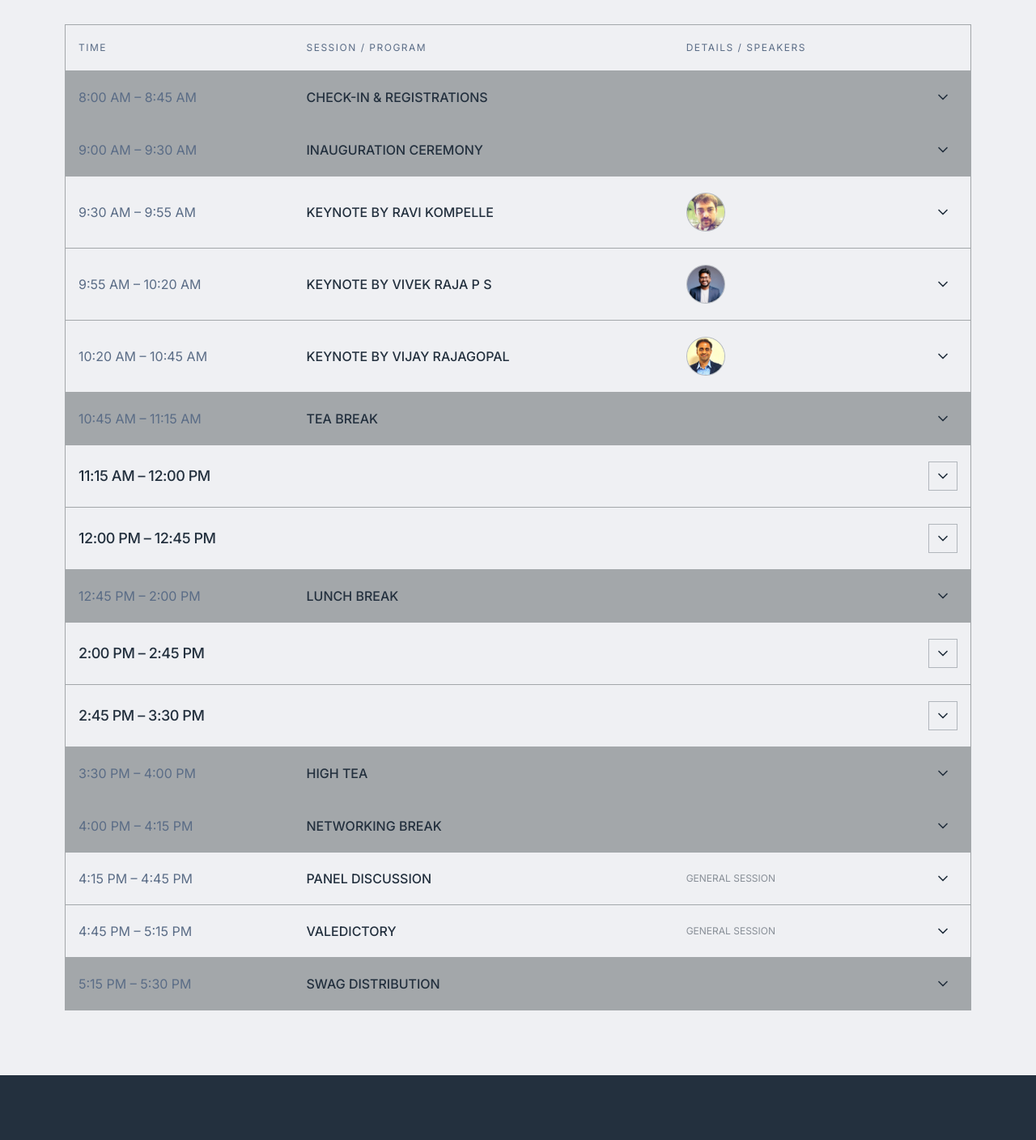
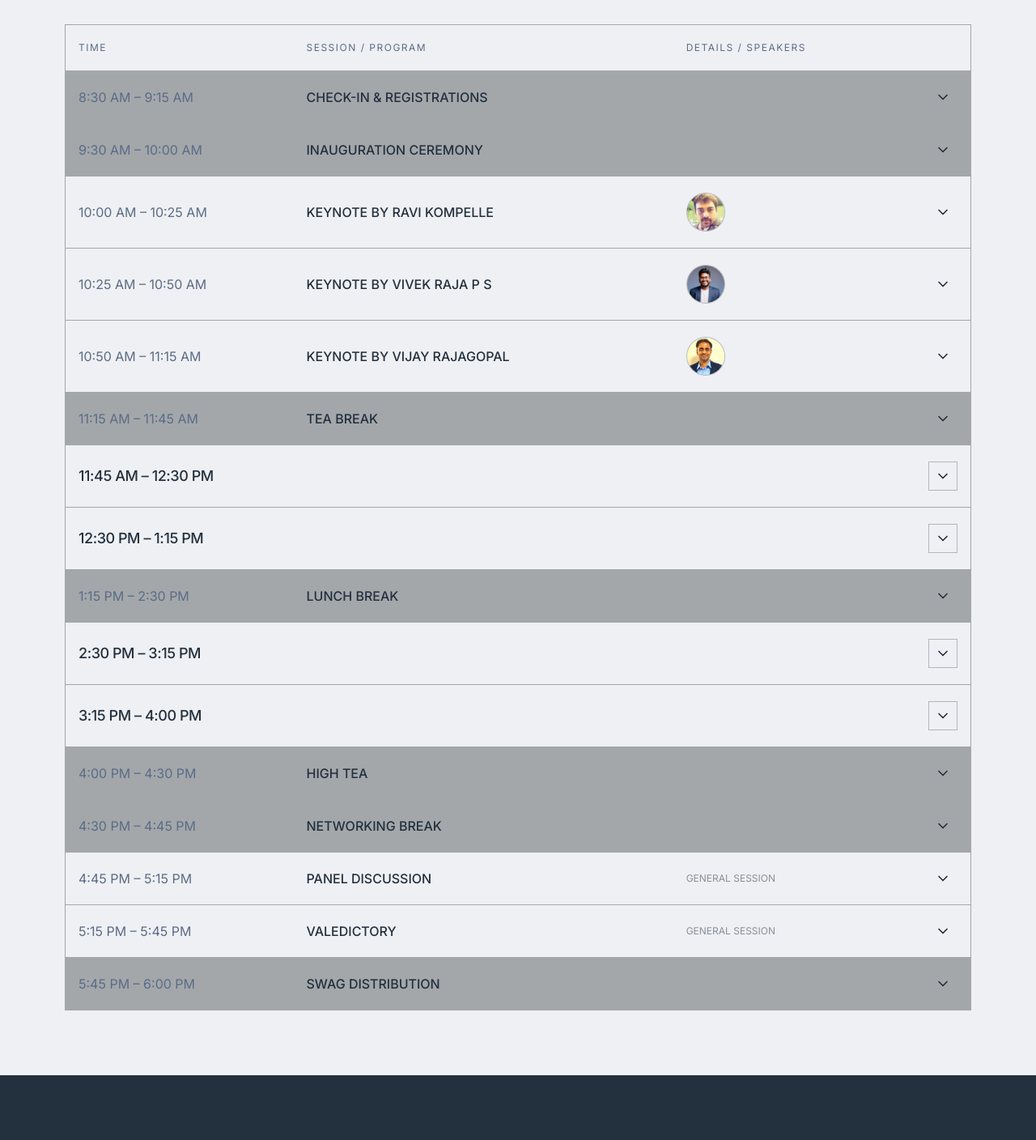
Before and after one commit to Ananyayk288/AWS-VVCE-Mysuru, a Next.js app: page /schedule in a window 1280 px wide. Shown: the part 376-1784 px from the top of the page at 81% size. Built offline with nearby package versions, Linux system fonts and the light colour scheme.

Commit message:
Update event schedule timings with 30-minute extension

```diff
--- a/src/components/AgendaSection.tsx
+++ b/src/components/AgendaSection.tsx
@@ -44,10 +44,10 @@ export const AgendaSection: React.FC<AgendaSectionProps> = ({ onOpenSchedule })
 
   // Each accordion time slot expands/collapses independently; all collapsed initially
   const [openSlots, setOpenSlots] = useState<Record<string, boolean>>({
-    'slot-1115': false,
-    'slot-1200': false,
-    'slot-1400': false,
-    'slot-1445': false,
+    'slot-1145': false,
+    'slot-1230': false,
+    'slot-1430': false,
+    'slot-1515': false,
   });
 
   const toggleSlot = (id: string) => {
@@ -60,8 +60,8 @@ export const AgendaSection: React.FC<AgendaSectionProps> = ({ onOpenSchedule })
   // Exact schedule and authoritative speaker-to-track mapping
   const accordionSlots: AccordionSlot[] = [
     {
-      id: 'slot-1115',
-      time: '11:15 AM – 12:00 PM',
+      id: 'slot-1145',
+      time: '11:45 AM – 12:30 PM',
       sessions: [
         {
           track: 'AI/ML',
@@ -78,8 +78,8 @@ export const AgendaSection: React.FC<AgendaSectionProps> = ({ onOpenSchedule })
       ],
     },
     {
-      id: 'slot-1200',
-      time: '12:00 PM – 12:45 PM',
+      id: 'slot-1230',
+      time: '12:30 PM – 1:15 PM',
       sessions: [
         {
           track: 'AI/ML',
@@ -96,8 +96,8 @@ export const AgendaSection: React.FC<AgendaSectionProps> = ({ onOpenSchedule })
       ],
     },
     {
-      id: 'slot-1400',
-      time: '2:00 PM – 2:45 PM',
+      id: 'slot-1430',
+      time: '2:30 PM – 3:15 PM',
       sessions: [
         {
           track: 'AI/ML',
@@ -114,8 +114,8 @@ export const AgendaSection: React.FC<AgendaSectionProps> = ({ onOpenSchedule })
       ],
     },
     {
-      id: 'slot-1445',
-      time: '2:45 PM – 3:30 PM',
+      id: 'slot-1515',
+      time: '3:15 PM – 4:00 PM',
       sessions: [
         {
           track: 'AI/ML',
@@ -139,33 +139,33 @@ export const AgendaSection: React.FC<AgendaSectionProps> = ({ onOpenSchedule })
 
   // Schedule items before the accordion sessions
   const morningItems: RegularItem[] = [
-    { time: '8:00 AM – 8:45 AM', title: 'Check-in & Registrations', isBreak: true },
-    { time: '9:00 AM – 9:30 AM', title: 'Inauguration Ceremony', isBreak: true },
+    { time: '8:30 AM – 9:15 AM', title: 'Check-in & Registrations', isBreak: true },
+    { time: '9:30 AM – 10:00 AM', title: 'Inauguration Ceremony', isBreak: true },
     {
-      time: '9:30 AM – 9:55 AM',
+      time: '10:00 AM – 10:25 AM',
       title: 'Keynote by Ravi Kompelle',
       speaker: { name: 'Ravi Kompelle', image: '/speakers/ravi-kompelle.jpg' },
     },
     {
-      time: '9:55 AM – 10:20 AM',
+      time: '10:25 AM – 10:50 AM',
       title: 'Keynote by Vivek\u00A0Raja\u00A0P\u00A0S',
       speaker: { name: 'Vivek\u00A0Raja\u00A0P\u00A0S', image: '/speakers/vivek-raja-hd.jpg' },
     },
     {
-      time: '10:20 AM – 10:45 AM',
+      time: '10:50 AM – 11:15 AM',
       title: 'Keynote by Vijay Rajagopal',
       speaker: { name: 'Vijay Rajagopal', image: '/speakers/vijay-rajagopal.jpg' },
     },
-    { time: '10:45 AM – 11:15 AM', title: 'Tea Break', isBreak: true },
+    { time: '11:15 AM – 11:45 AM', title: 'Tea Break', isBreak: true },
   ];
 
   // Afternoon & evening items after the accordion sessions
   const eveningItems: RegularItem[] = [
-    { time: '3:30 PM – 4:00 PM', title: 'High Tea', isBreak: true },
-    { time: '4:00 PM – 4:15 PM', title: 'Networking Break', isBreak: true },
-    { time: '4:15 PM – 4:45 PM', title: 'Panel Discussion' },
-    { time: '4:45 PM – 5:15 PM', title: 'Valedictory' },
-    { time: '5:15 PM – 5:30 PM', title: 'Swag Distribution', isBreak: true },
+    { time: '4:00 PM – 4:30 PM', title: 'High Tea', isBreak: true },
+    { time: '4:30 PM – 4:45 PM', title: 'Networking Break', isBreak: true },
+    { time: '4:45 PM – 5:15 PM', title: 'Panel Discussion' },
+    { time: '5:15 PM – 5:45 PM', title: 'Valedictory' },
+    { time: '5:45 PM – 6:00 PM', title: 'Swag Distribution', isBreak: true },
   ];
 
   const renderRegularItem = (item: RegularItem, key: string | number) => (
@@ -433,7 +433,7 @@ export const AgendaSection: React.FC<AgendaSectionProps> = ({ onOpenSchedule })
                   SWAG ALERT
                 </span>
                 <span className="font-mono text-[10px] bg-[#23303E] text-[#D1E5CD] group-hover:bg-[#07C2AC] group-hover:text-[#23303E] px-1.5 py-0.5 font-bold transition-colors">
-                  5:15 PM
+                  5:45 PM
                 </span>
               </button>
             </div>
@@ -449,18 +449,18 @@ export const AgendaSection: React.FC<AgendaSectionProps> = ({ onOpenSchedule })
             </ScrollReveal>
           ))}
 
-          {/* Slots 1 and 2 (11:15 AM and 12:00 PM) */}
+          {/* Slots 1 and 2 (11:45 AM and 12:30 PM) */}
           {accordionSlots.slice(0, 2).map((slot, idx) => renderAccordionSlot(slot, idx))}
 
-          {/* Preserved Lunch Break (12:45 PM – 2:00 PM) */}
+          {/* Preserved Lunch Break (1:15 PM – 2:30 PM) */}
           <ScrollReveal variant="fade-up" delay={80}>
             {renderRegularItem(
-              { time: '12:45 PM – 2:00 PM', title: 'Lunch Break', isBreak: true },
+              { time: '1:15 PM – 2:30 PM', title: 'Lunch Break', isBreak: true },
               'lunch-break'
             )}
           </ScrollReveal>
 
-          {/* Slots 3 and 4 (2:00 PM and 2:45 PM) */}
+          {/* Slots 3 and 4 (2:30 PM and 3:15 PM) */}
           {accordionSlots.slice(2, 4).map((slot, idx) => renderAccordionSlot(slot, idx + 2))}
 
           {/* Evening regular items */}
--- a/src/components/SchedulePage.tsx
+++ b/src/components/SchedulePage.tsx
@@ -51,10 +51,10 @@ interface SchedulePageProps {
 export const SchedulePage: React.FC<SchedulePageProps> = ({ onNavigateHome }) => {
   // Independent accordion state — all four time slots collapsed initially
   const [openSlots, setOpenSlots] = useState<Record<string, boolean>>({
-    'slot-1115': false,
-    'slot-1200': false,
-    'slot-1400': false,
-    'slot-1445': false,
+    'slot-1145': false,
+    'slot-1230': false,
+    'slot-1430': false,
+    'slot-1515': false,
   });
 
   // State for simple rows (keynotes, breaks) details toggle
@@ -75,15 +75,15 @@ export const SchedulePage: React.FC<SchedulePageProps> = ({ onNavigateHome }) =>
     {
       kind: 'simple',
       id: 'checkin',
-      time: '8:00 AM – 8:45 AM',
+      time: '8:30 AM – 9:15 AM',
       title: 'Check-in & Registrations',
       isBreak: true,
-      description: 'Check-in, badge collection, morning refreshments, and networking with fellow student builders, community leads, and sponsors. Registrations close promptly at 8:45 AM.',
+      description: 'Check-in, badge collection, morning refreshments, and networking with fellow student builders, community leads, and sponsors. Registrations close promptly at 9:15 AM.',
     },
     {
       kind: 'simple',
       id: 'inauguration',
-      time: '9:00 AM – 9:30 AM',
+      time: '9:30 AM – 10:00 AM',
       title: 'Inauguration Ceremony',
       isBreak: true,
       description: 'Official inauguration ceremony and lighting of the lamp by dignitaries, faculty coordinators, and AWS Student Builder Group VVCE community leads.',
@@ -91,7 +91,7 @@ export const SchedulePage: React.FC<SchedulePageProps> = ({ onNavigateHome }) =>
     {
       kind: 'simple',
       id: 'keynote-ravi',
-      time: '9:30 AM – 9:55 AM',
+      time: '10:00 AM – 10:25 AM',
       title: 'Keynote by Ravi Kompelle',
       description: 'Opening keynote by Ravi Kompelle exploring cloud transformation, career opportunities on AWS, and architecting resilient enterprise systems.',
       speakers: [
@@ -107,7 +107,7 @@ export const SchedulePage: React.FC<SchedulePageProps> = ({ onNavigateHome }) =>
     {
       kind: 'simple',
       id: 'keynote-vivek',
-      time: '9:55 AM – 10:20 AM',
+      time: '10:25 AM – 10:50 AM',
       title: 'Keynote by Vivek\u00A0Raja\u00A0P\u00A0S',
       description: 'Keynote session by Vivek Raja P S sharing deep insights on cloud architecture, AI innovations, and community building across the AWS ecosystem.',
       speakers: [
@@ -123,7 +123,7 @@ export const SchedulePage: React.FC<SchedulePageProps> = ({ onNavigateHome }) =>
     {
       kind: 'simple',
       id: 'keynote-vijay',
-      time: '10:20 AM – 10:45 AM',
+      time: '10:50 AM – 11:15 AM',
       title: 'Keynote by Vijay Rajagopal',
       description: 'Keynote address by Vijay Rajagopal exploring enterprise conversational and agentic AI adoption, cloud transformation, and real-world deployment at scale.',
       speakers: [
@@ -139,7 +139,7 @@ export const SchedulePage: React.FC<SchedulePageProps> = ({ onNavigateHome }) =>
     {
       kind: 'simple',
       id: 'tea',
-      time: '10:45 AM – 11:15 AM',
+      time: '11:15 AM – 11:45 AM',
       title: 'Tea Break',
       isBreak: true,
       description: 'Morning tea break, refreshments, and hallway networking with speakers, mentors, and fellow student builders.',
@@ -147,8 +147,8 @@ export const SchedulePage: React.FC<SchedulePageProps> = ({ onNavigateHome }) =>
     // ── Four interactive accordion time-slot rows with track identification ─
     {
       kind: 'accordion',
-      id: 'slot-1115',
-      time: '11:15 AM – 12:00 PM',
+      id: 'slot-1145',
+      time: '11:45 AM – 12:30 PM',
       sessions: [
         {
           id: 'jones',
@@ -187,8 +187,8 @@ export const SchedulePage: React.FC<SchedulePageProps> = ({ onNavigateHome }) =>
     },
     {
       kind: 'accordion',
-      id: 'slot-1200',
-      time: '12:00 PM – 12:45 PM',
+      id: 'slot-1230',
+      time: '12:30 PM – 1:15 PM',
       sessions: [
         {
           id: 'ganesh',
@@ -228,15 +228,15 @@ export const SchedulePage: React.FC<SchedulePageProps> = ({ onNavigateHome }) =>
     {
       kind: 'simple',
       id: 'lunch',
-      time: '12:45 PM – 2:00 PM',
+      time: '1:15 PM – 2:30 PM',
       title: 'Lunch Break',
       isBreak: true,
       description: 'Complimentary buffet lunch for attendees, speakers, and volunteers. Sponsor booth visits, product demos, and community networking.',
     },
     {
       kind: 'accordion',
-      id: 'slot-1400',
-      time: '2:00 PM – 2:45 PM',
+      id: 'slot-1430',
+      time: '2:30 PM – 3:15 PM',
       sessions: [
         {
           id: 'yeshwanth',
@@ -275,8 +275,8 @@ export const SchedulePage: React.FC<SchedulePageProps> = ({ onNavigateHome }) =>
     },
     {
       kind: 'accordion',
-      id: 'slot-1445',
-      time: '2:45 PM – 3:30 PM',
+      id: 'slot-1515',
+      time: '3:15 PM – 4:00 PM',
       sessions: [
         {
           id: 'saksham',
@@ -322,7 +322,7 @@ export const SchedulePage: React.FC<SchedulePageProps> = ({ onNavigateHome }) =>
     {
       kind: 'simple',
       id: 'high-tea',
-      time: '3:30 PM – 4:00 PM',
+      time: '4:00 PM – 4:30 PM',
       title: 'High Tea',
       isBreak: true,
       description: 'High tea and refreshments break with community conversations and hands-on discussions.',
@@ -330,7 +330,7 @@ export const SchedulePage: React.FC<SchedulePageProps> = ({ onNavigateHome }) =>
     {
       kind: 'simple',
       id: 'networking',
-      time: '4:00 PM – 4:15 PM',
+      time: '4:30 PM – 4:45 PM',
       title: 'Networking Break',
       isBreak: true,
       description: 'Connect directly with speakers, mentors, community organizers, and sponsor booth representatives.',
@@ -338,21 +338,21 @@ export const SchedulePage: React.FC<SchedulePageProps> = ({ onNavigateHome }) =>
     {
       kind: 'simple',
       id: 'panel',
-      time: '4:15 PM – 4:45 PM',
+      time: '4:45 PM – 5:15 PM',
       title: 'Panel Discussion',
       description: 'Interactive panel discussion featuring community leaders and AWS experts on Career Paths in Cloud & AI, Community Impact, and Building Scalable Systems.',
     },
     {
       kind: 'simple',
       id: 'valedictory',
-      time: '4:45 PM – 5:15 PM',
+      time: '5:15 PM – 5:45 PM',
       title: 'Valedictory',
       description: 'Valedictory ceremony: felicitation of speakers, organizers, and volunteers, award presentations, and closing remarks.',
     },
     {
       kind: 'simple',
       id: 'swag',
-      time: '5:15 PM – 5:30 PM',
+      time: '5:45 PM – 6:00 PM',
       title: 'Swag Distribution',
       isBreak: true,
       description: 'Exclusive AWS Community Day swag distribution, certificates, stickers, and group photo session.',
--- a/src/components/SwagPopup.tsx
+++ b/src/components/SwagPopup.tsx
@@ -220,7 +220,7 @@ export const SwagPopup: React.FC<SwagPopupProps> = ({ isOpen: controlledIsOpen,
               <div className="flex flex-col sm:flex-row sm:items-center sm:gap-2">
                 <span className="font-mono text-xs uppercase tracking-wider text-[#A3A7AA]">Time:</span>
                 <span className="font-mono text-sm sm:text-base md:text-lg font-bold text-[#D1E5CD] tracking-tight">
-                  5:15 PM – 5:30 PM
+                  5:45 PM – 6:00 PM
                 </span>
               </div>
             </div>
```
